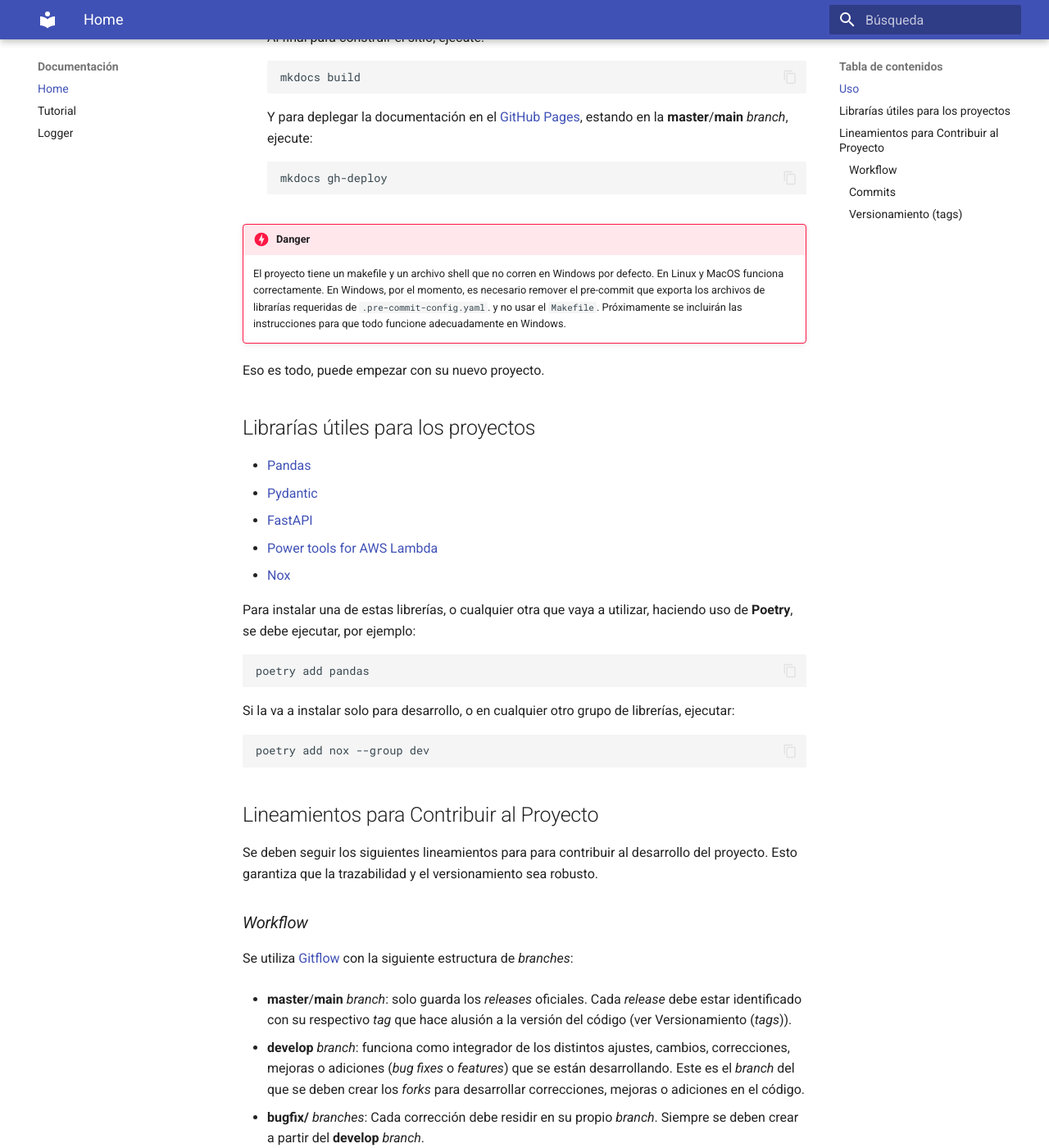
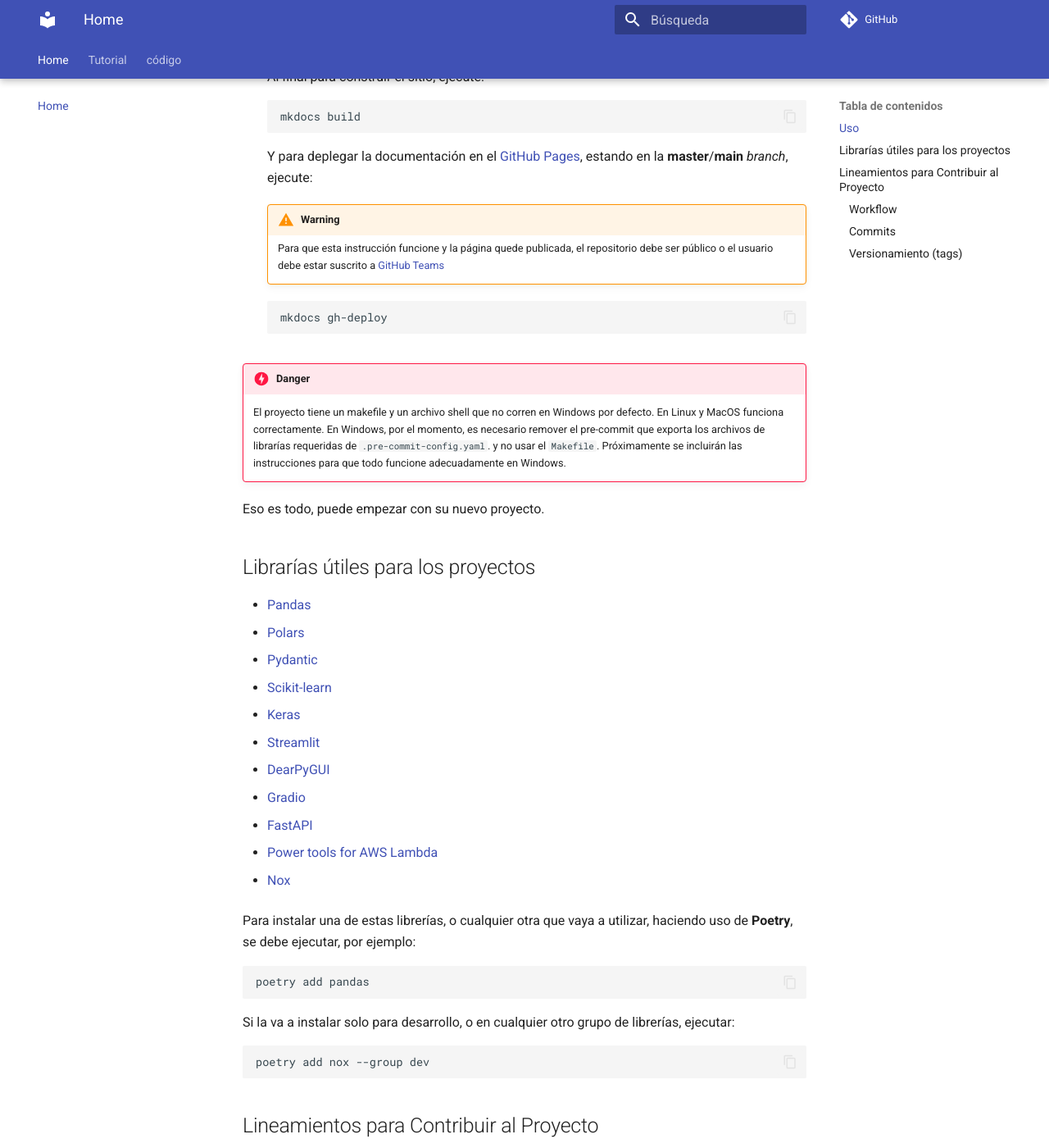
Before and after one commit to alejpelo/plantilla-proyecto-python, an MkDocs documentation site: the page built from docs/index.md, in a window 1280 px wide and 1400 px high, scrolled down 1377 px. Shown: the whole window at 82% size. Built offline with MkDocs 1.6.1 and Material for MkDocs 9.7.7, drawn with Linux system fonts in a browser that asks for light colours; comment, search, counter and statistics services are not loaded.

Commit message:
Docs: Ajusta estructura y mejora documentación

````diff
--- a/README.md
+++ b/README.md
@@ -54,6 +54,9 @@ Para instalar la plantilla y empezarla a usar en un nuevo proyecto, debe tener i
 
     Y para deplegar la documentación en el [GitHub Pages](https://pages.github.com/), estando en la **master**/**main** _branch_, ejecute:
 
+    !!! warning
+        Para que esta instrucción funcione y la página quede publicada, el repositorio debe ser público o el usuario debe estar suscrito a [GitHub Teams](https://github.com/team)
+
     ```shell
     mkdocs gh-deploy
     ```
@@ -67,9 +70,19 @@ Eso es todo, puede empezar con su nuevo proyecto.
 ## Librarías útiles para los proyectos
 
 - [Pandas](https://pandas.pydata.org/)
+- [Polars](https://www.pola.rs/)
 - [Pydantic](https://docs.pydantic.dev/latest/)
+- [Scikit-learn](https://scikit-learn.org/stable/)
+- [Keras](https://keras.io/)
+
+- [Streamlit](https://streamlit.io/)
+- [DearPyGUI](https://github.com/hoffstadt/DearPyGui)
+- [Gradio](https://github.com/gradio-app/gradio)
+
 - [FastAPI](https://fastapi.tiangolo.com/lo/)
+
 - [Power tools for AWS Lambda](https://awslabs.github.io/aws-lambda-powertools-python/2.16.1/)
+
 - [Nox](https://nox.thea.codes/en/stable/index.html)
 
 Para instalar una de estas librerías, o cualquier otra que vaya a utilizar, haciendo uso de **Poetry**, se debe ejecutar, por ejemplo:
--- a/mkdocs.yml
+++ b/mkdocs.yml
@@ -2,12 +2,14 @@ site_name: Documentación
 site_description: Documentación del proyecto
 site_author: Autor...
 
-repo_url:
+repo_url: https://github.com/alejpelo/plantilla-proyecto-python
 
 nav:
     - Home: index.md
     - Tutorial: tutorial.md
-    - Logger: logger.md
+    - código:
+      - Logger: codigo/logger.md
+      - Tutorial: codigo/tutorial.md
 
 theme:
     name: material
@@ -17,6 +19,12 @@ theme:
     features:
       - search.suggest
       - search.highlight
+      - navigation.tracking
+      - navigation.tabs
+      - navigation.tabs.sticky
+      - navigation.sections
+      - navigation.expand
+      - navigation.top
       - content.code.annotate
       - content.code.copy
       - content.tabs.link
````
Also changed, not shown: docs/codigo/tutorial.md (added, +7 -0 lines), docs/codigo/logger.md (renamed from docs/logger.md), 1 other file.
